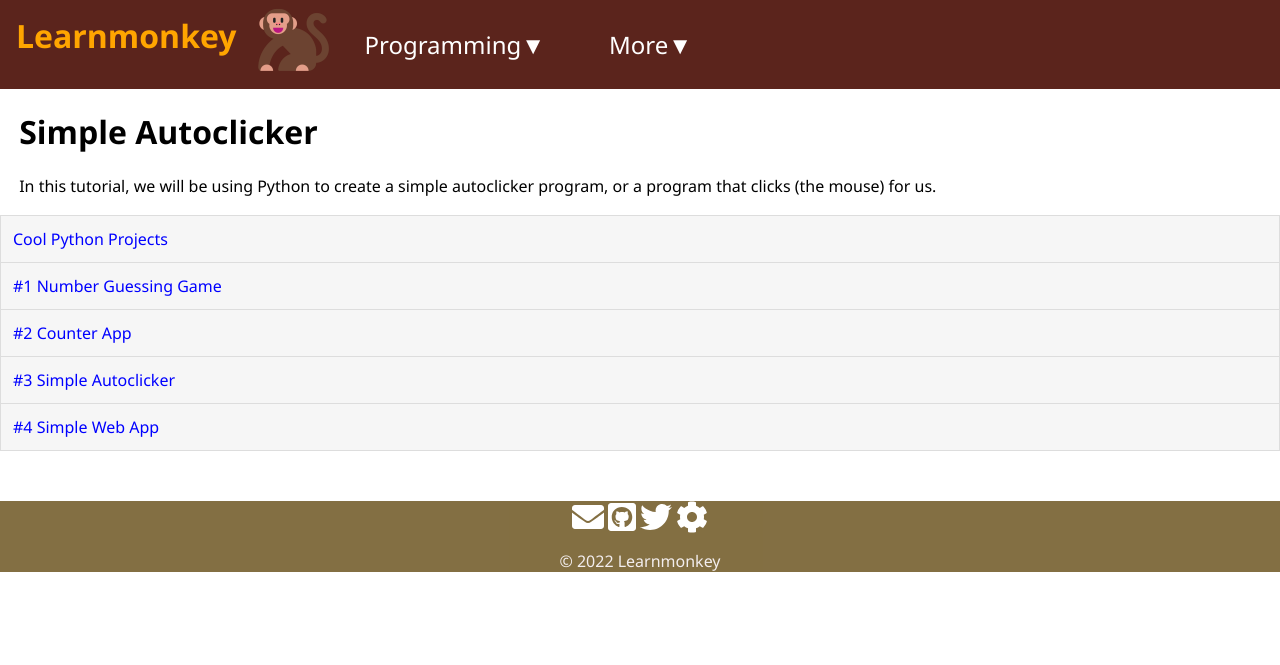
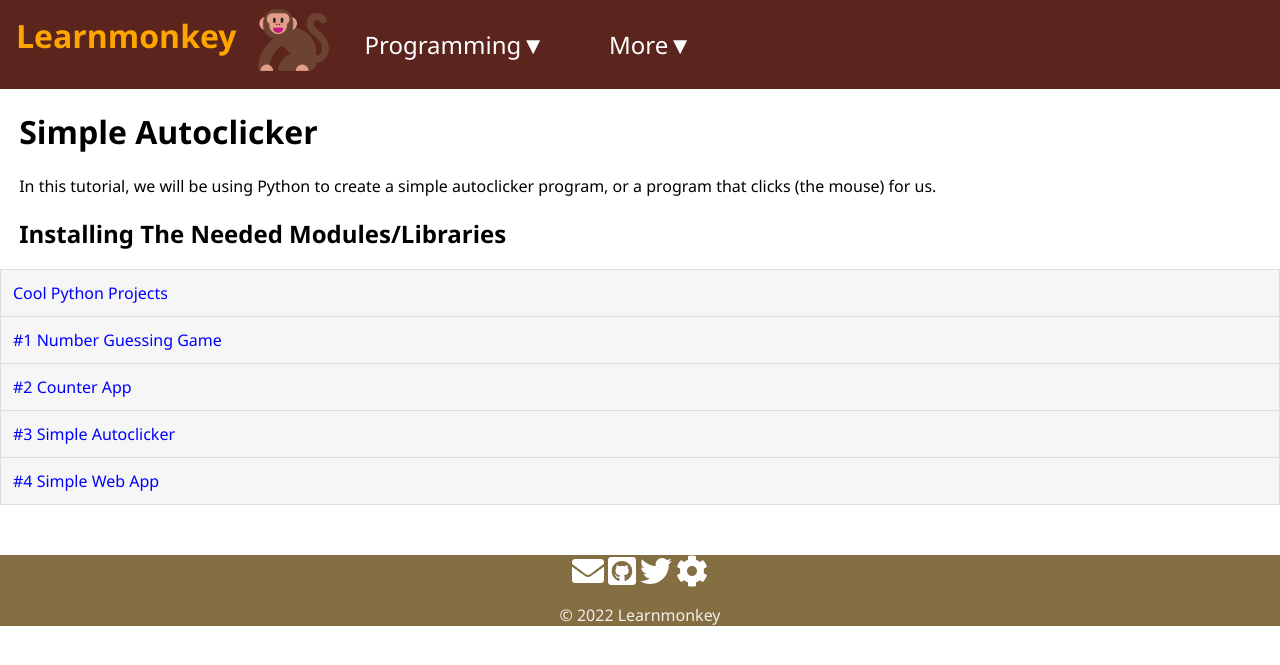
Before and after one commit to learnmonkey/learnmonkey.github.io, a Jekyll site: the page built from programming/python/cool-projects/3-simple-autoclicker.html, in a window 1280 px wide. Shown: the top 665 px of the page. Built offline with Jekyll 4.4.1, drawn with Linux system fonts in a browser that asks for light colours; nearby versions of some CDN libraries.

Commit message:
new section

```diff
--- a/programming/python/cool-projects/3-simple-autoclicker.html
+++ b/programming/python/cool-projects/3-simple-autoclicker.html
@@ -6,3 +6,8 @@ permalink: /programming/python/cool-projects/3-simple-autoclicker/
 
 <h1>Simple Autoclicker</h1>
 <p>In this tutorial, we will be using Python to create a simple autoclicker program, or a program that clicks (the mouse) for us.</p>
+
+<section>
+    <h2>Installing The Needed Modules/Libraries</h2>
+    <p></p>
+</section>
```
